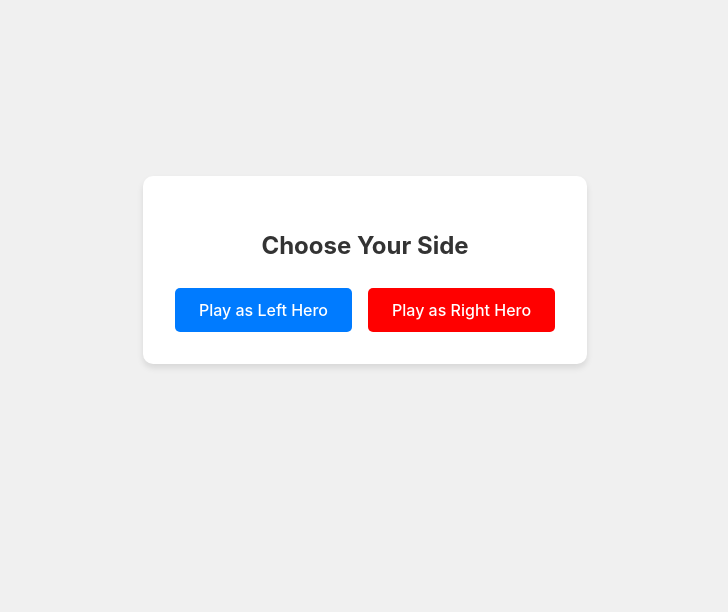
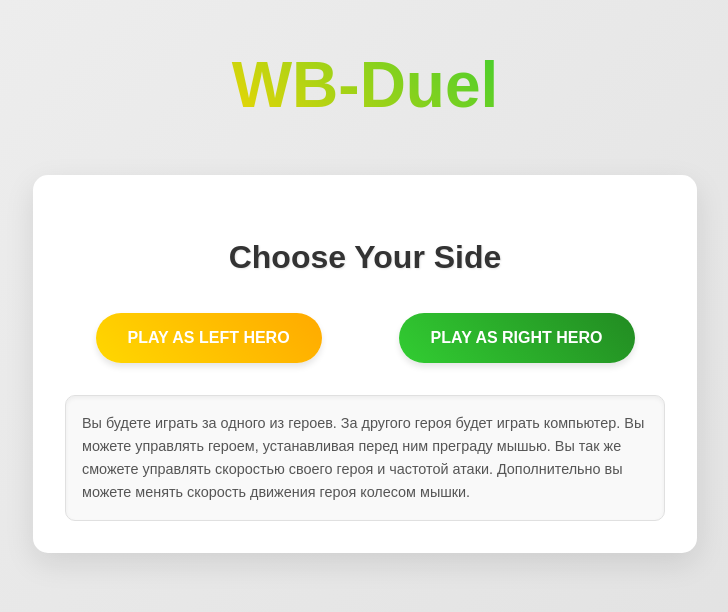
Before and after one commit to GrafDev/duel-game, a React (Vite) app: page / in a window 1280 px wide. Shown: the part 130-742 px from the top of the page, without its empty margins (275-1003 px from the left). Built offline with nearby package versions, Linux system fonts and the light colour scheme.

Commit message:
All right

```diff
--- a/src/components/Controls/ControlSlider.tsx
+++ b/src/components/Controls/ControlSlider.tsx
@@ -1,5 +1,3 @@
-// src/components/ControlSlider.tsx
-
 import React from 'react';
 import styles from './Controls.module.css';
 
@@ -27,9 +25,10 @@ const ControlSlider: React.FC<ControlSliderProps> = ({
     };
 
     return (
-        <div className={styles.control__slider}>
-            <label>{label}: {value.toFixed(1)}</label>
+        <div className={styles.slider}>
+            <label className={styles.label}>{label}: {value.toFixed(1)}</label>
             <input
+                className={styles.input}
                 type="range"
                 min={min}
                 max={max}
--- a/src/components/Controls/Controls.tsx
+++ b/src/components/Controls/Controls.tsx
@@ -33,7 +33,7 @@ const Controls: React.FC<ControlsProps> = ({ gameState, onSpeedChange, onFireRat
         return (
             <div className={styles[`sliders_${side}`]}>
                 <ControlSlider
-                    label={`${isAI ? 'AI' : 'Player'} Hero Speed`}
+                    label={`${isAI ? "Скорость бега железяки" : 'Скорость бега кожаного мешка'}`}
                     value={hero.speed}
                     onChange={(value) => !isAI && onSpeedChange(side, value)}
                     min={50}
@@ -42,7 +42,7 @@ const Controls: React.FC<ControlsProps> = ({ gameState, onSpeedChange, onFireRat
                     disabled={isAI}
                 />
                 <ControlSlider
-                    label={`${isAI ? 'AI' : 'Player'} Hero Fire Rate`}
+                    label={`${isAI ? 'Птыщ-птыщ в секунду из бластра' : 'Пиу-пиу в секунду из водяного пистолетика'}`}
                     value={hero.fireRate}
                     onChange={(value) => !isAI && onFireRateChange(side, value)}
                     min={0.5}
@@ -55,7 +55,7 @@ const Controls: React.FC<ControlsProps> = ({ gameState, onSpeedChange, onFireRat
     };
 
     return (
-        <div className={styles.sliders}>
+        <div className={styles.controls}>
             {renderHeroControls(gameState.leftHero, 'left')}
             {renderHeroControls(gameState.rightHero, 'right')}
         </div>
--- a/src/components/Game.module.css
+++ b/src/components/Game.module.css
@@ -11,6 +11,16 @@
     flex-direction: column;
     justify-content: center;
     align-items: center;
+    padding: 20px;
     width: 90%;
-    height: 80%;
+    height: 70%;
+    background-color: #f0f0f0;
+    max-width: 1600px;
+    border-radius: 10px;
+    box-shadow: 0 4px 6px rgba(0, 0, 0, 0.1);
+    margin-bottom: 20px;
 }
+
+.canvas {
+    cursor: default;
+}
--- a/src/components/PlayerSelection/PlayerSelection.module.css
+++ b/src/components/PlayerSelection/PlayerSelection.module.css
@@ -1,51 +1,116 @@
 .container {
     display: flex;
+    flex-direction: column;
     justify-content: center;
     align-items: center;
     height: 100vh;
-    width: 100vw;
-    background-color: #f0f0f0;
+    background: linear-gradient(135deg, #f0f0f0, #e0e0e0);
+    font-family: 'Arial', sans-serif;
+    padding: 20px;
+}
+
+.name {
+    font-size: 4rem;
+    font-weight: bold;
+    color: #333;
+    margin-bottom: 2rem;
+    background: linear-gradient(45deg, #ffd700, #32cd32);
+    -webkit-background-clip: text;
+    -webkit-text-fill-color: transparent;
+    padding: 10px 20px;
+    border-radius: 10px;
 }
 
 .selection {
-    background-color: white;
+    background: white;
     padding: 2rem;
-    border-radius: 10px;
-    box-shadow: 0 4px 6px rgba(0, 0, 0, 0.1);
+    border-radius: 15px;
+    box-shadow: 0 10px 30px rgba(0, 0, 0, 0.1);
     text-align: center;
+    max-width: 600px;
+    width: 100%;
 }
 
 .title {
-    margin-bottom: 1.5rem;
+    font-size: 2rem;
+    margin-bottom: 2rem;
     color: #333;
+    text-shadow: 1px 1px 2px rgba(0, 0, 0, 0.1);
 }
 
 .buttonContainer {
     display: flex;
+    justify-content: space-around;
     gap: 1rem;
-    justify-content: space-around;
+    margin-bottom: 2rem;
 }
 
 .button {
-    padding: 0.75rem 1.5rem;
+    padding: 1rem 2rem;
     font-size: 1rem;
-    background-color: #007bff;
+    border: none;
+    border-radius: 50px;
+    cursor: pointer;
+    transition: all 0.3s ease;
+    text-transform: uppercase;
+    font-weight: bold;
     color: white;
-    border: none;
-    border-radius: 5px;
-
-    cursor: pointer;
-    transition: background-color 0.3s ease;
+    box-shadow: 0 4px 6px rgba(0, 0, 0, 0.1);
 }
 
-.button.left {
-    background-color: #007bff;
-
+.button:hover {
+    transform: translateY(-3px);
+    box-shadow: 0 6px 8px rgba(0, 0, 0, 0.15);
 }
 
-.button.right {
-    background-color: #ff0000;
+.button:active {
+    transform: translateY(-1px);
+    box-shadow: 0 3px 4px rgba(0, 0, 0, 0.15);
 }
-.button:hover {
-    background-color: #0056b3;
+
+.left {
+    background: linear-gradient(45deg, #ffd700, #ffaa00);
 }
+
+.left:hover {
+    background: linear-gradient(45deg, #ffe44d, #ffbb33);
+}
+
+.right {
+    background: linear-gradient(45deg, #32cd32, #228b22);
+}
+
+.right:hover {
+    background: linear-gradient(45deg, #5aff5a, #2ecc2e);
+}
+
+.line {
+    background-color: #f9f9f9;
+    border: 1px solid #e0e0e0;
+    border-radius: 10px;
+    padding: 1rem;
+    font-size: 0.9rem;
+    color: #555;
+    line-height: 1.6;
+    text-align: left;
+    box-shadow: inset 0 2px 4px rgba(0, 0, 0, 0.05);
+}
+
+@media (max-width: 600px) {
+    .name {
+        font-size: 3rem;
+    }
+
+    .buttonContainer {
+        flex-direction: column;
+    }
+
+    .button {
+        width: 100%;
+        margin-bottom: 1rem;
+    }
+
+    .line {
+        font-size: 0.8rem;
+    }
+}
--- a/src/components/PlayerSelection/PlayerSelection.tsx
+++ b/src/components/PlayerSelection/PlayerSelection.tsx
@@ -9,6 +9,10 @@ interface PlayerSelectionProps {
 const PlayerSelection: React.FC<PlayerSelectionProps> = ({ onSelectSide }) => {
     return (
         <div className={styles.container}>
+            <div className={styles.name} >
+                WB-Duel
+            </div>
+
             <div className={styles.selection}>
                 <h2 className={styles.title}>Choose Your Side</h2>
                 <div className={styles.buttonContainer}>
@@ -25,6 +29,13 @@ const PlayerSelection: React.FC<PlayerSelectionProps> = ({ onSelectSide }) => {
                         Play as Right Hero
                     </button>
                 </div>
+                <div className={styles.line}>
+                    Вы будете играть за одного из героев.
+                    За другого героя будет играть компьютер.
+                    Вы можете управлять героем, устанавливая перед ним преграду мышью.
+                    Вы так же сможете управлять скоростью своего героя и частотой атаки.
+                    Дополнительно вы можете менять скорость движения героя колесом мышки.
+                </div>
             </div>
         </div>
     );
--- a/src/components/ScoreBoard/ScoreBoard.module.css
+++ b/src/components/ScoreBoard/ScoreBoard.module.css
@@ -1,9 +1,9 @@
 .scoreboard {
     display: flex;
     justify-content: space-between;
+    align-items: center;
     width: 100%;
     padding: 5px;
-    align-items: center;
     color: #1a1a1a;
 }
 
--- a/src/hooks/useMouseInteraction.ts
+++ b/src/hooks/useMouseInteraction.ts
@@ -31,7 +31,7 @@ export const useMouseInteraction = () => {
         if (mousePositionRef.current) {
             ctx.save();
             ctx.strokeStyle = 'rgba(255, 0, 0, 0.5)';
-            ctx.lineWidth = 2;
+            ctx.lineWidth = 10;
             ctx.beginPath();
             ctx.moveTo(mousePositionRef.current.x - MOUSE_LINE_WIDTH / 2, mousePositionRef.current.y);
             ctx.lineTo(mousePositionRef.current.x + MOUSE_LINE_WIDTH / 2, mousePositionRef.current.y);
--- a/src/types/index.ts
+++ b/src/types/index.ts
@@ -19,6 +19,10 @@ export type Hero = {
     aiDirectionChangeInterval: number;
     aiSpeedChangeInterval: number;
     lastShotTime: number;
+    isHit: boolean;
+    hitTime: number;
+    borderWidth: number;
+    borderColor: string;
 };
 
 export type Spell = {
```
Also changed, not shown: src/components/Canvas/Canvas.module.css (deleted, +0 -8 lines), src/components/Canvas/Canvas.tsx (deleted, +0 -23 lines), src/components/Controls/Controls.module.css (+74 -20 lines), src/components/Game.tsx (+79 -30 lines).
